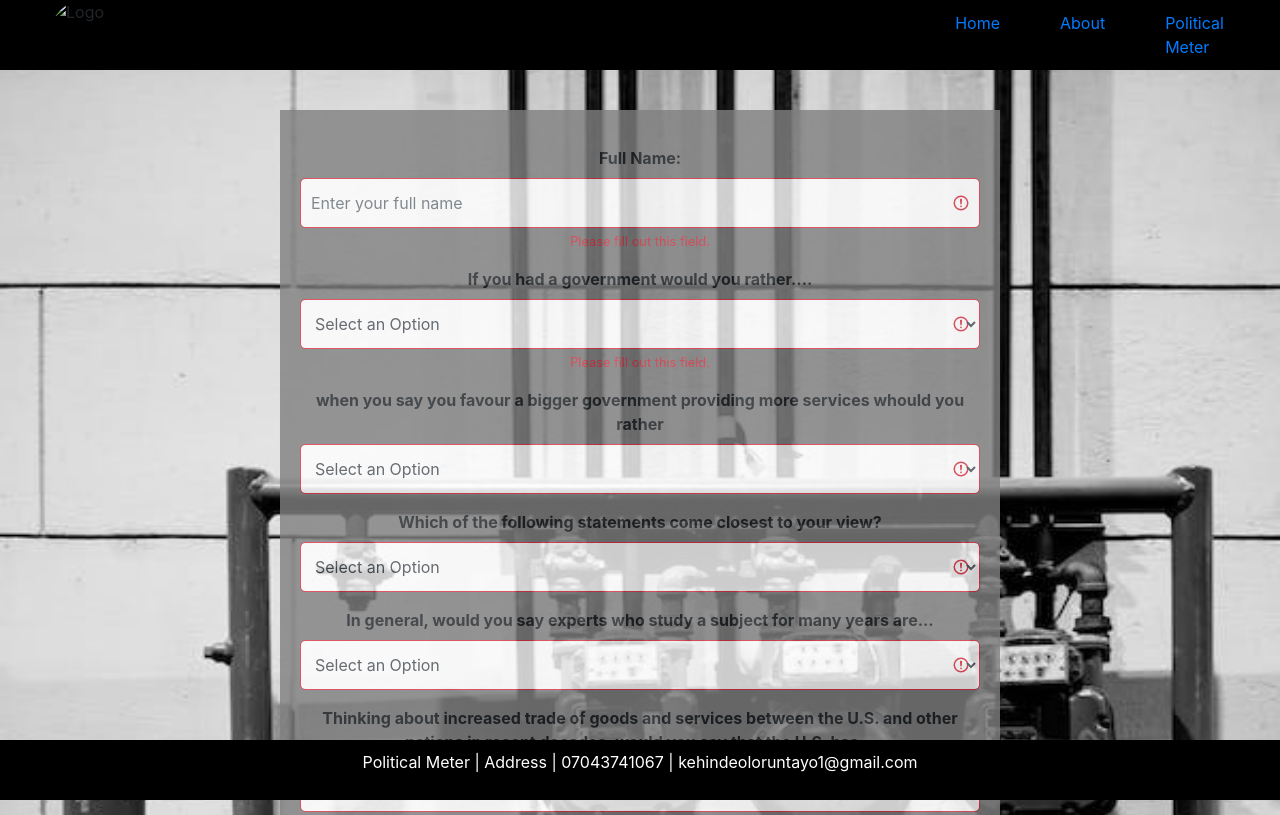
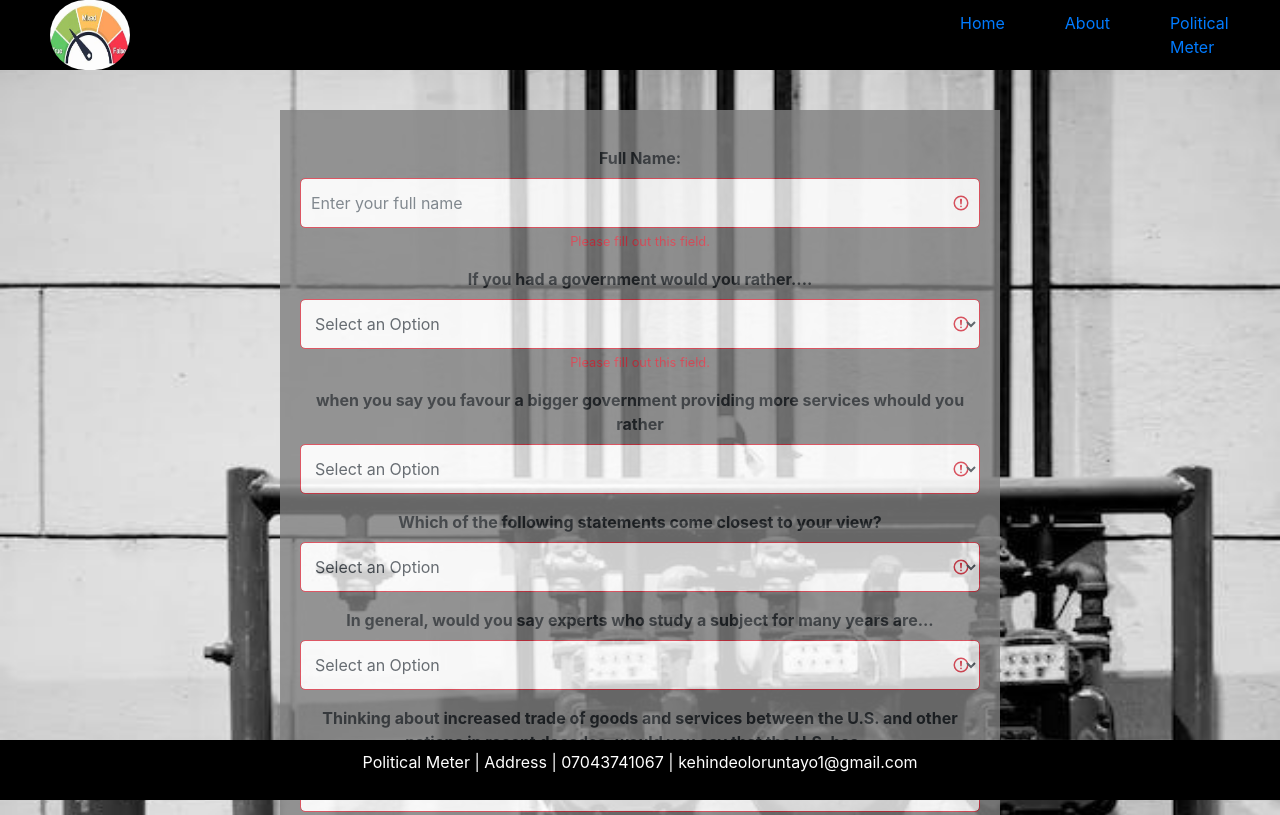
Before and after one commit to kehindeoloruntayo/political-meter, a plain HTML site: page index.html in a window 1280 px wide. Shown: the top 815 px of the page. Drawn offline with Linux system fonts and the light colour scheme.

Commit message:
add logo to index page

```diff
--- a/index.html
+++ b/index.html
@@ -18,7 +18,7 @@
     <img src="./img/pexels-photo-5872386.jpeg" alt="background">
   </div>
   <nav>
-    <img src="./index.html" alt="Logo">
+    <img src="./img/logo.jpg" alt="Logo">
     <ul>
       <li><a href="./home.html">Home</a></li>
       <li><a href="./landing.html">About</a></li>
```
